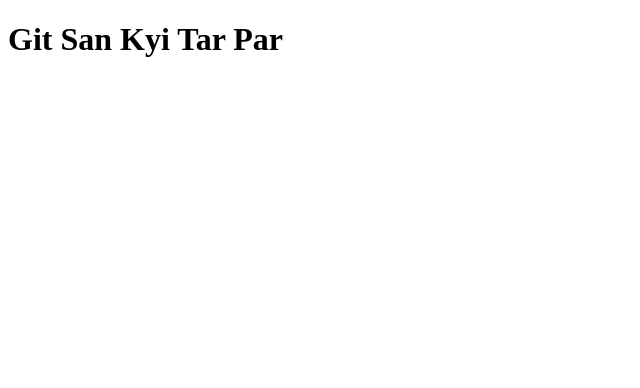
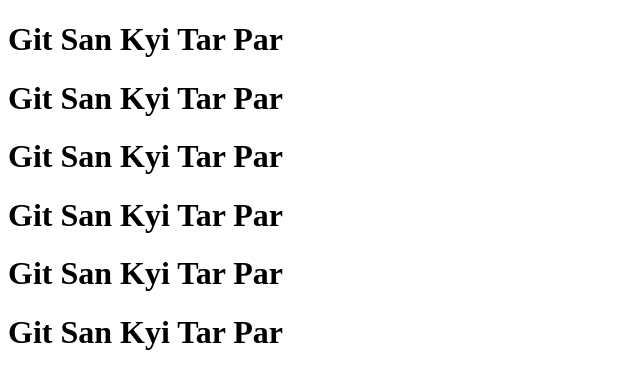
Before and after one commit to wunnakyawthu/local_folder, a plain HTML site: page index.html in a window 1280 px wide. Shown: the whole page, without its empty margins (0-640 px from the left). Drawn offline with Linux system fonts and the light colour scheme.

Commit message:
second_version

```diff
--- a/index.html
+++ b/index.html
@@ -1,12 +1,17 @@
 <!DOCTYPE html>
 <html lang="en">
-<head>
-    <meta charset="UTF-8">
-    <meta http-equiv="X-UA-Compatible" content="IE=edge">
-    <meta name="viewport" content="width=device-width, initial-scale=1.0">
+  <head>
+    <meta charset="UTF-8" />
+    <meta http-equiv="X-UA-Compatible" content="IE=edge" />
+    <meta name="viewport" content="width=device-width, initial-scale=1.0" />
     <title>Document</title>
-</head>
-<body>
+  </head>
+  <body>
     <h1>Git San Kyi Tar Par</h1>
-</body>
+    <h1>Git San Kyi Tar Par</h1>
+    <h1>Git San Kyi Tar Par</h1>
+    <h1>Git San Kyi Tar Par</h1>
+    <h1>Git San Kyi Tar Par</h1>
+    <h1>Git San Kyi Tar Par</h1>
+  </body>
 </html>
```
